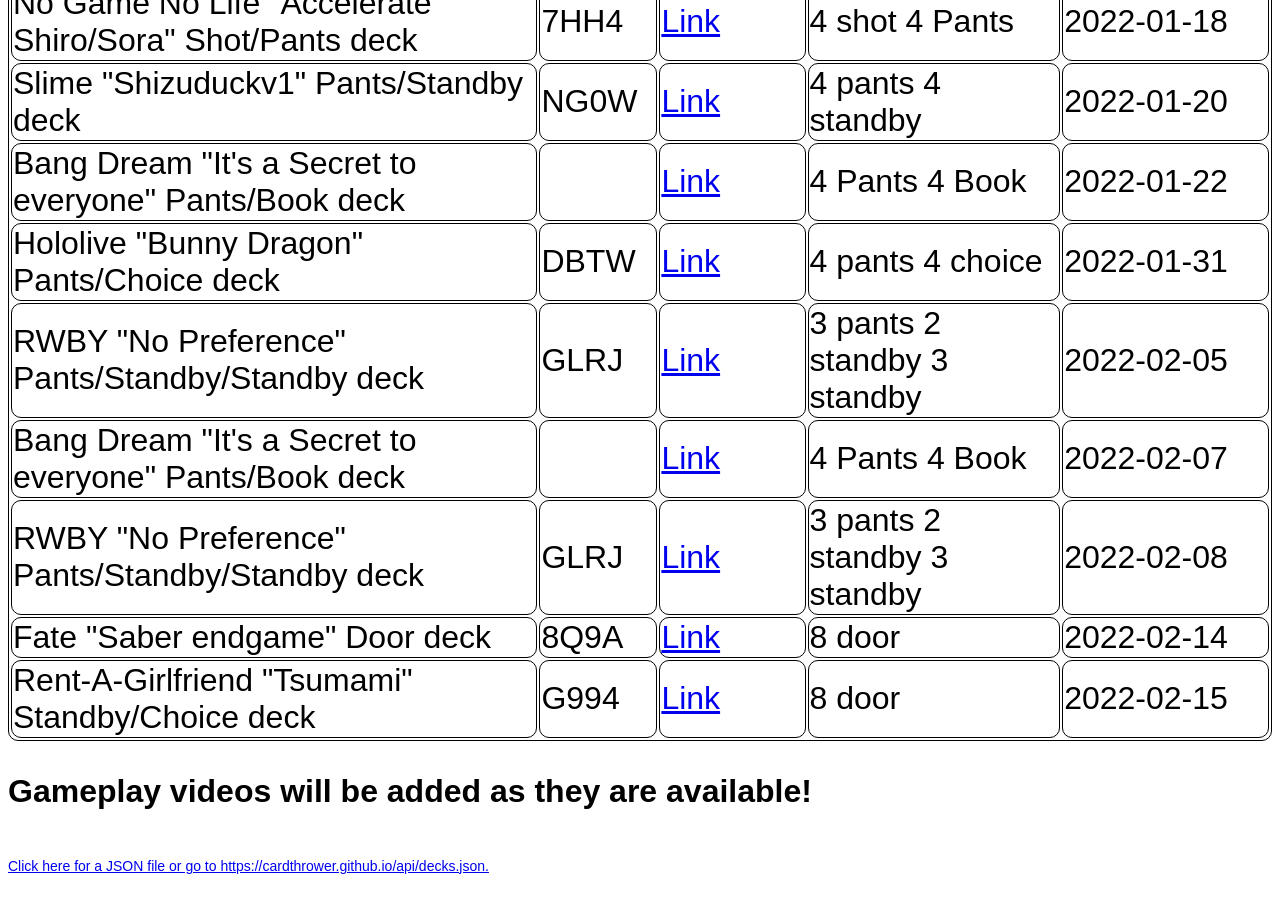
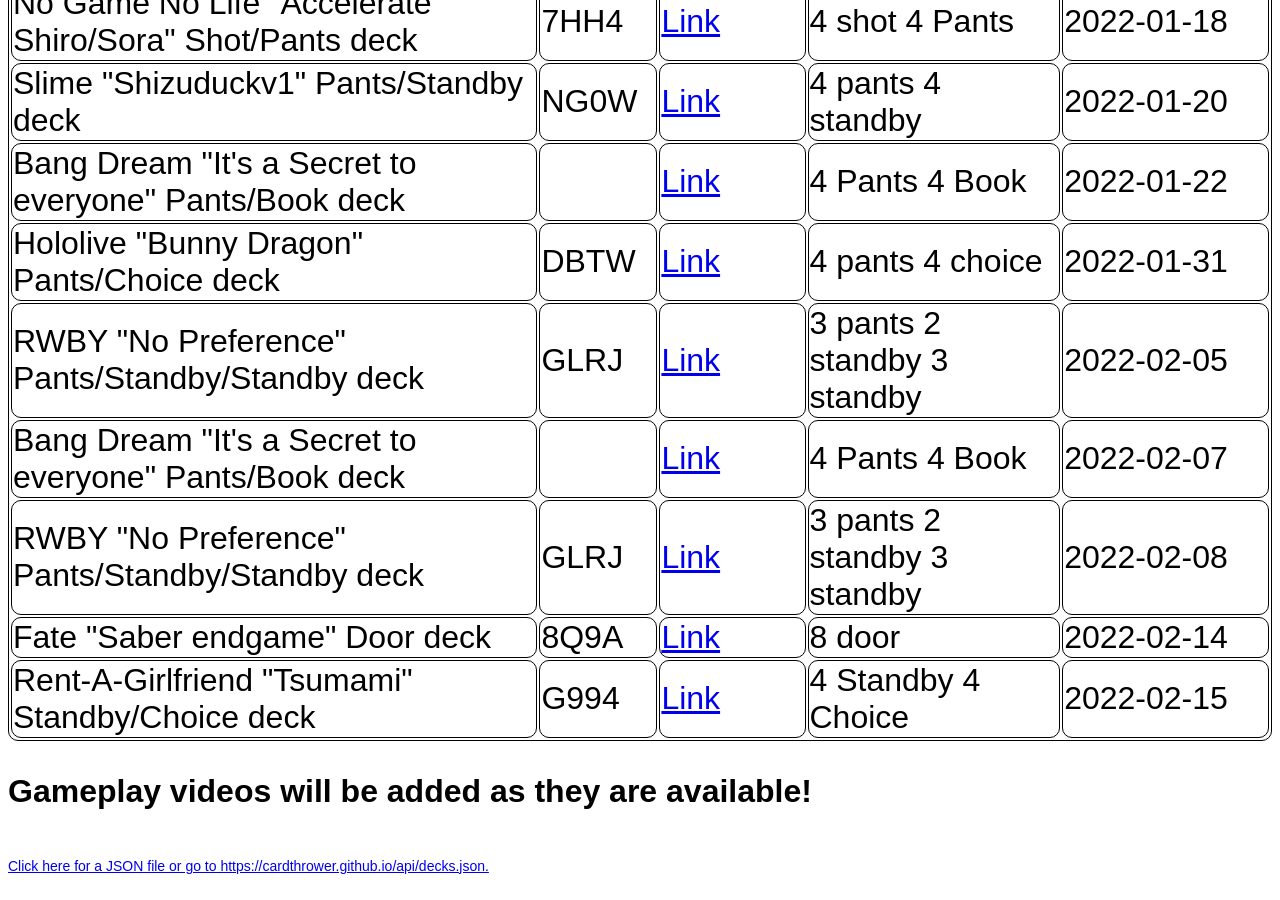
Before and after one commit to cardthrower/cardthrower.github.io, a Jekyll site: the page built from deck.html, in a window 1280 px wide and 900 px high, scrolled down 1609 px. Built offline with Jekyll 4.4.1, drawn with Linux system fonts in a browser that asks for light colours.

Commit message:
updated db

```diff
--- a/_data/decks.yml
+++ b/_data/decks.yml
@@ -123,5 +123,5 @@
 - name: Rent-A-Girlfriend "Tsumami" Standby/Choice deck
   code: G994
   decklogurl: https://decklog.bushiroad.com/view/G994
-  climaxes: 8 door
+  climaxes: 4 Standby 4 Choice
   date: 2022-02-15
```
